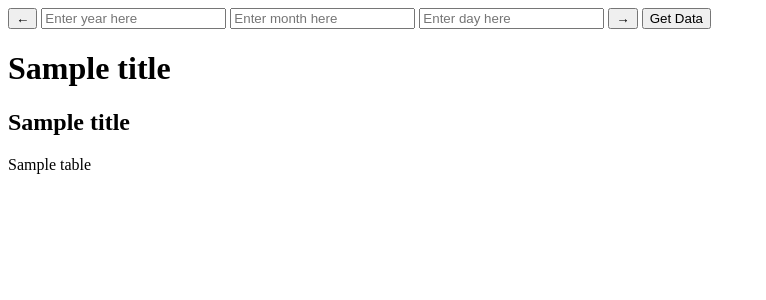
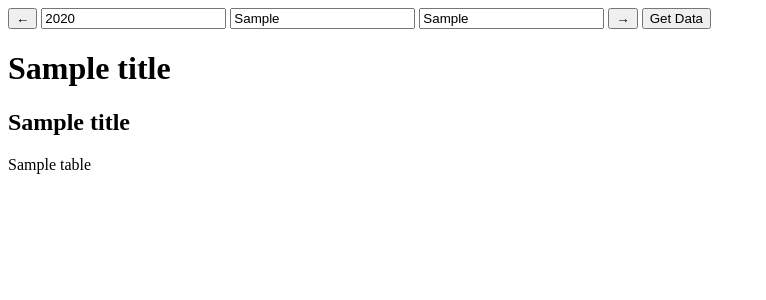
Before and after one commit to namjmnam/get_currency, a Flask app: template templates/index.html in a window 1280 px wide. Shown: the top 300 px of the page, without its empty margins (0-766 px from the left). Run offline with Flask 3, Linux system fonts and the light colour scheme; the template is opened without the code that fills it: most values are stand-ins (such as "Sample title", 1, 10 or a date in 2020); parts of the project's set-up code (start-up, migrations or seed data) failed here and were passed over.

Commit message:
Date adjustment issue resolved

```diff
--- a/app.py
+++ b/app.py
@@ -17,7 +17,8 @@ app = Flask(__name__)
 @app.route('/')
 def index():
     return render_template('index.html', tables=[df1.to_html(classes='data'), df2.to_html(classes='data')],
-                            titles=[f"{year}-{month}-{day}", 'Main', 'Sub'])
+                            titles=[f"{year}-{month}-{day}", 'Main', 'Sub'],
+                            input_year=year, input_month=month, input_day=day)
 
 @app.route('/update_dataframes', methods=['POST'])
 def update_dataframes():
@@ -28,8 +29,8 @@ def update_dataframes():
     df1, df2 = get_rate(new_year, new_month, new_day) # Generate new dataframes
     return render_template('index.html',
                             tables=[df1.to_html(classes='data'), df2.to_html(classes='data')],
-                            titles=[f"{new_year}-{new_month}-{new_day}", 'Main', 'Sub'])
-
+                            titles=[f"{new_year}-{new_month}-{new_day}", 'Main', 'Sub'],
+                            input_year=new_year, input_month=new_month, input_day=new_day)
 
 @app.route('/get_main_data/<date>')
 def get_main_dataframe(date):
@@ -44,7 +45,6 @@ def get_main_dataframe(date):
 
     except ValueError:
         return "Invalid date format. Please use YYYY-MM-DD.", 400
-
 
 @app.route('/get_sub_data/<date>')
 def get_sub_dataframe(date):
--- a/get_response.py
+++ b/get_response.py
@@ -6,6 +6,10 @@ import os
 from datetime import datetime
 
 def is_valid_date(year, month, day):
+    # Check if month and day are exactly two characters long
+    if len(month) != 2 or len(day) != 2:
+        return False
+
     try:
         input_date = datetime(int(year), int(month), int(day))
         current_date = datetime.now()
--- a/templates/index.html
+++ b/templates/index.html
@@ -1,15 +1,6 @@
 <!DOCTYPE html>
 <html>
     <script>
-        function setDefaultDate() {
-            if (!document.getElementById('input_year').value) { // If input_year is empty, meaning when loaded for the first time
-                var today = new Date();
-                document.getElementById('input_year').value = today.getFullYear();
-                document.getElementById('input_month').value = ('0' + (today.getMonth() + 1)).slice(-2);
-                document.getElementById('input_day').value = ('0' + today.getDate()).slice(-2);
-            }
-        }
-
         function incrementDay() {
             var year = parseInt(document.getElementById('input_year').value);
             var month = parseInt(document.getElementById('input_month').value) - 1; // JavaScript months are 0-11
@@ -39,8 +30,6 @@
 
             document.getElementById('dateForm').submit(); // Submit the form with the new date
         }
-
-    // window.onload = setDefaultDate;
     </script>
 <head>
     <title>Get Currency</title>
@@ -55,9 +44,9 @@
     <div class="left-align">
         <form action="/update_dataframes" method="post" id="dateForm">
             <button type="button" onclick="decrementDay()">←</button>
-            <input type="text" name="input_year" id="input_year" placeholder="Enter year here">
-            <input type="text" name="input_month" id="input_month" placeholder="Enter month here">
-            <input type="text" name="input_day" id="input_day" placeholder="Enter day here">
+            <input type="text" name="input_year" id="input_year" placeholder="Enter year here" value="{{ input_year or '' }}">
+            <input type="text" name="input_month" id="input_month" placeholder="Enter month here" value="{{ input_month or '' }}">
+            <input type="text" name="input_day" id="input_day" placeholder="Enter day here" value="{{ input_day or '' }}">
             <button type="button" onclick="incrementDay()">→</button>
             <button type="submit">Get Data</button>
         </form>
```
